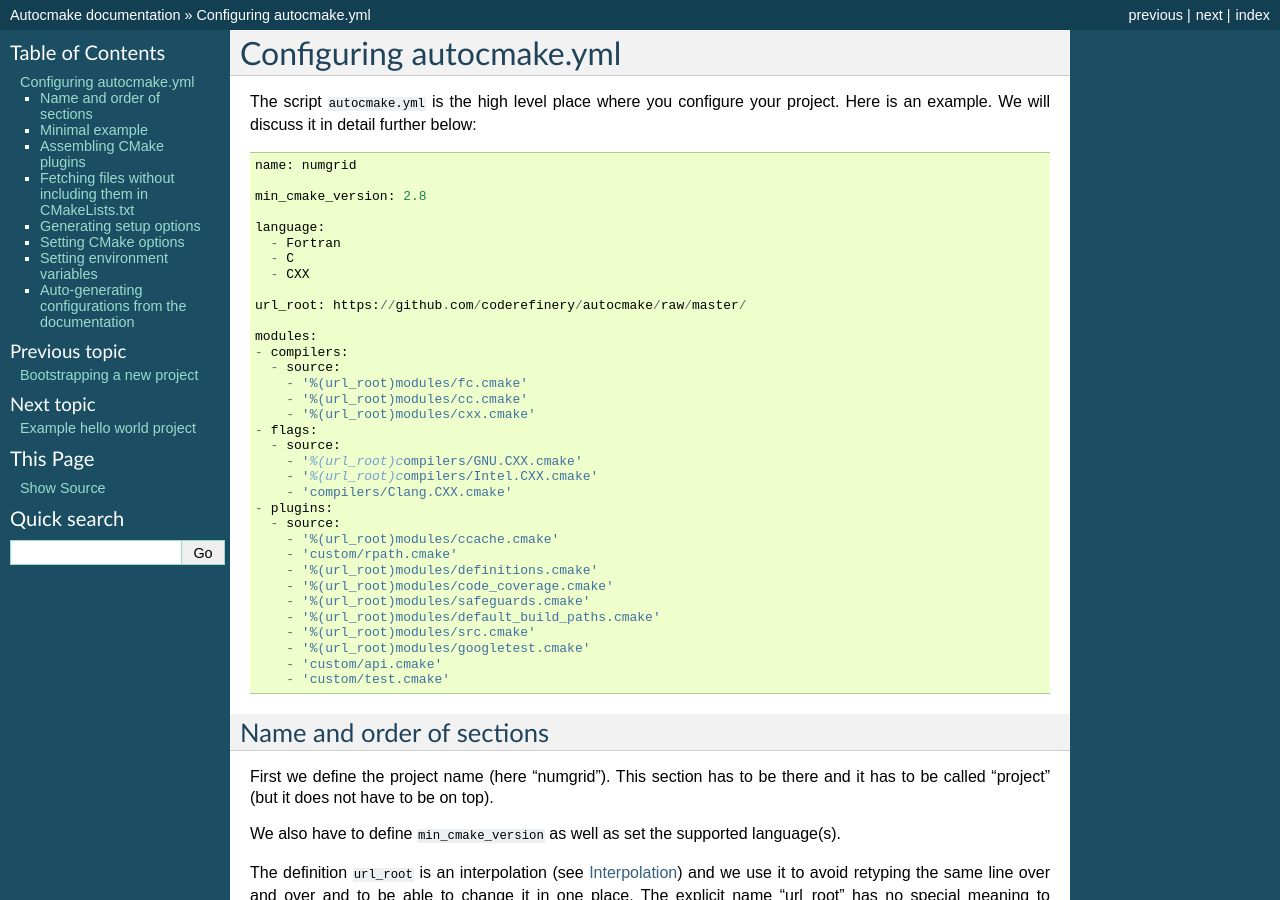
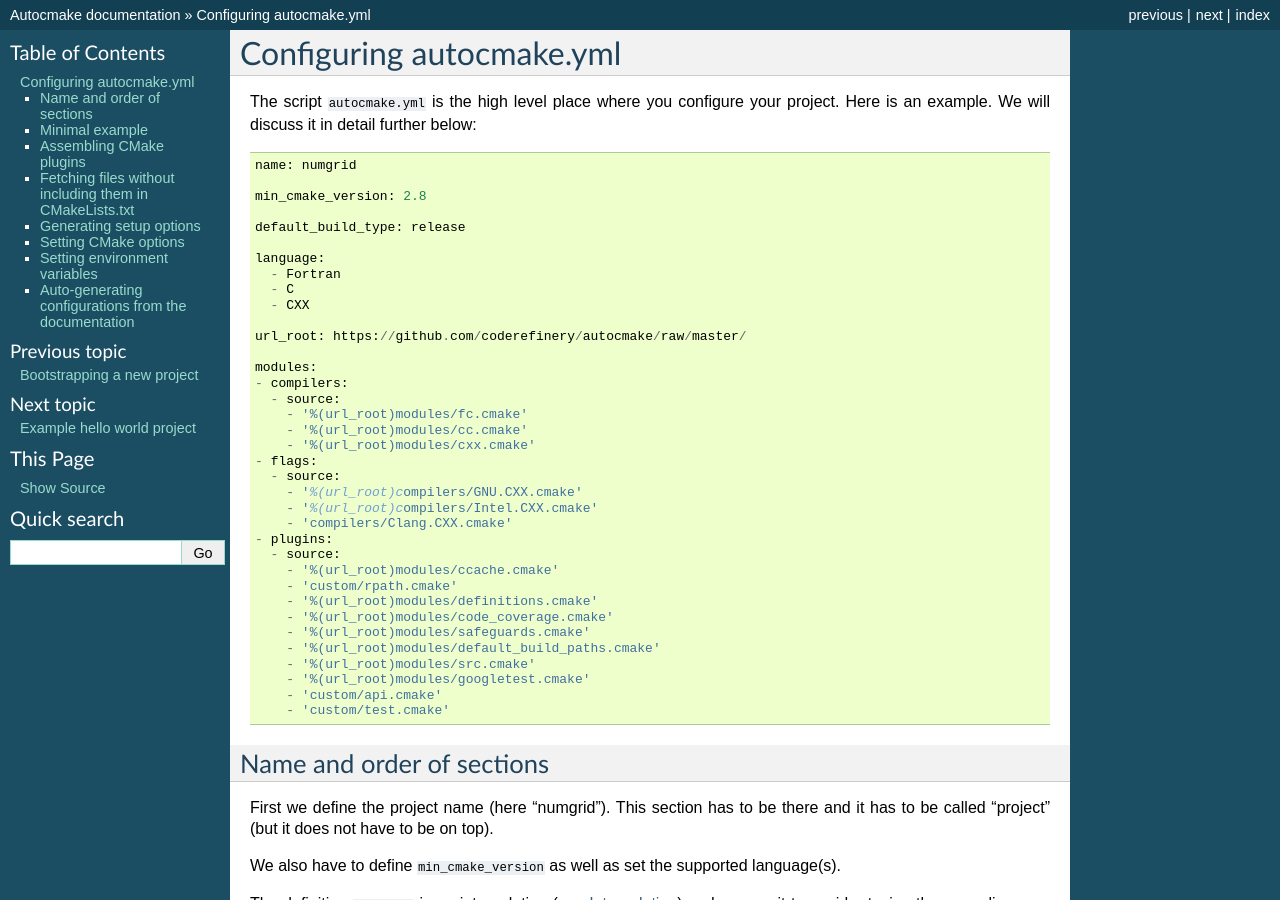
Before and after one commit to dev-cafe/autocmake, a Sphinx documentation site: the page built from doc/developers/configuration.rst, in a window 1280 px wide and 900 px high. Built offline with Sphinx 7.4.7, drawn with Linux system fonts in a browser that asks for light colours; the version number could not be read and is left out.

Commit message:
add default_build_type to example

```diff
--- a/doc/developers/configuration.rst
+++ b/doc/developers/configuration.rst
@@ -11,6 +11,8 @@ below::
   name: numgrid
 
   min_cmake_version: 2.8
+
+  default_build_type: release
 
   language:
     - Fortran
```
